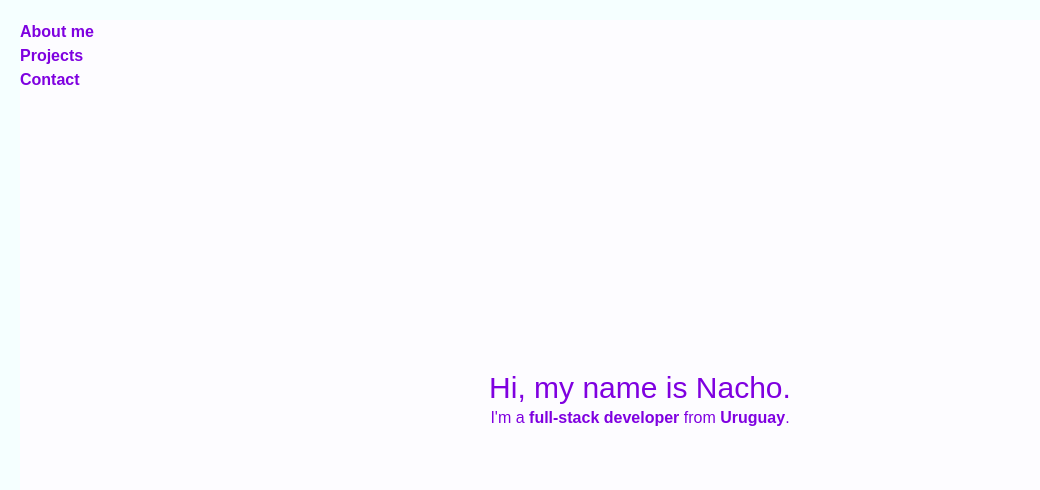
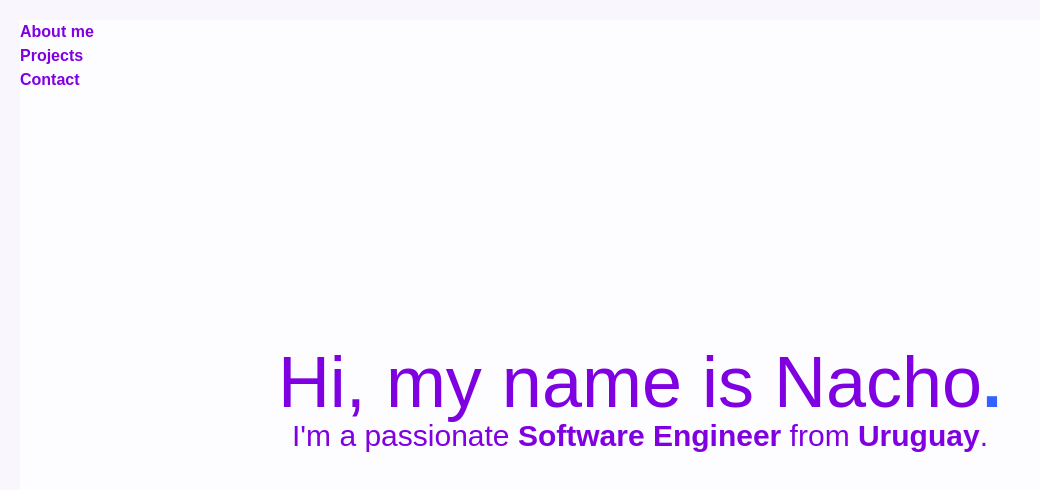
Before and after one commit to nachop51/Nachop51, a React (Create React App) app: page / in a window 1280 px wide. Shown: the top 490 px of the page, without its empty margins (0-1040 px from the left). Built offline with nearby package versions, Linux system fonts and the light colour scheme; a web font is replaced by a local one.

Commit message:
fixing scrollbar

```diff
--- a/src/components/App.css
+++ b/src/components/App.css
@@ -1,10 +1,16 @@
 @import url("https://fonts.cdnfonts.com/css/euclid-circular-a");
 
 :root {
-  --body-bg: #f5ffff;
+  /* Body background color */
+  --body-bg: #7f00e009;
+  /* Background color */
   --bg: #fdfcff;
+  /* Text color */
   --tc: #7f00e0;
+  /* Primary color */
   --pc: #7f00e0;
+  /* Secondary color */
+  --sc: #3262ff;
 }
 
 #root {
--- a/src/components/Home/Home.css
+++ b/src/components/Home/Home.css
@@ -3,19 +3,25 @@
   max-height: calc(100vh - 40px);
 }
 
-#home::-webkit-scrollbar {
+::-webkit-scrollbar {
   width: 10px;
 }
 
-#home::-webkit-scrollbar-track {
-  background: #f1f1f1;
+::-webkit-scrollbar-track {
+  background: #ffffff00;
 }
 
-#home::-webkit-scrollbar-thumb {
-  border-radius: 10px;
-  background: #888;
+::-webkit-scrollbar-thumb {
+  background-color: var(--pc);
+  border-radius: 20px;
+  box-shadow: inset 0 0 6px rgba(255, 255, 255, 0.3);
+  border: 6px solid transparent;
 }
 
-#home::-webkit-scrollbar-thumb:hover {
-  background: #555;
+::-webkit-scrollbar-thumb:hover {
+  background-color: var(--sc);
 }
+
+.dot {
+  color: var(--sc);
+}
--- a/src/components/Home/Presentation.css
+++ b/src/components/Home/Presentation.css
@@ -3,3 +3,16 @@
   min-width: 100%;
   min-height: calc(100vh - 40px);
 }
+
+.heading-primary {
+  color: var(--pc);
+  @apply text-7xl font-thin;
+}
+
+.heading-primary span {
+  @apply font-bold;
+}
+
+.presentation__p {
+  @apply text-3xl text-center;
+}
--- a/src/components/Home/Presentation.jsx
+++ b/src/components/Home/Presentation.jsx
@@ -3,12 +3,12 @@ import "./Presentation.css";
 const Presentation = () => {
   return (
     <section id="presentation">
-      <h1 className="text-3xl font-light">
+      <h1 className="heading-primary">
         Hi, my name is <b>Nacho</b>
         <span className="dot">.</span>
       </h1>
-      <p>
-        I'm a <strong>full-stack developer</strong> from <b>Uruguay</b>.
+      <p className="presentation__p">
+        I'm a passionate <strong>Software Engineer</strong> from <b>Uruguay</b>.
       </p>
     </section>
   );
```
